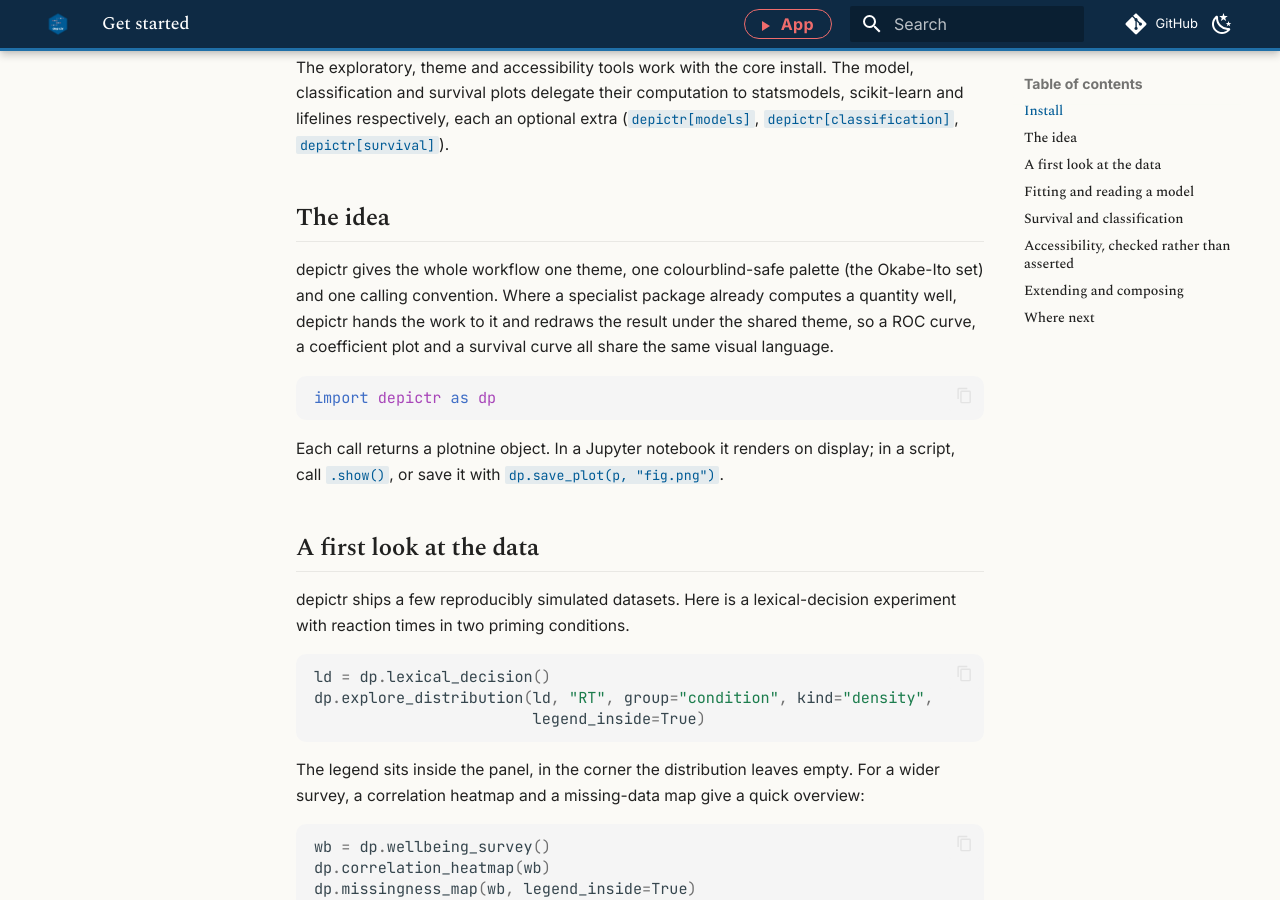
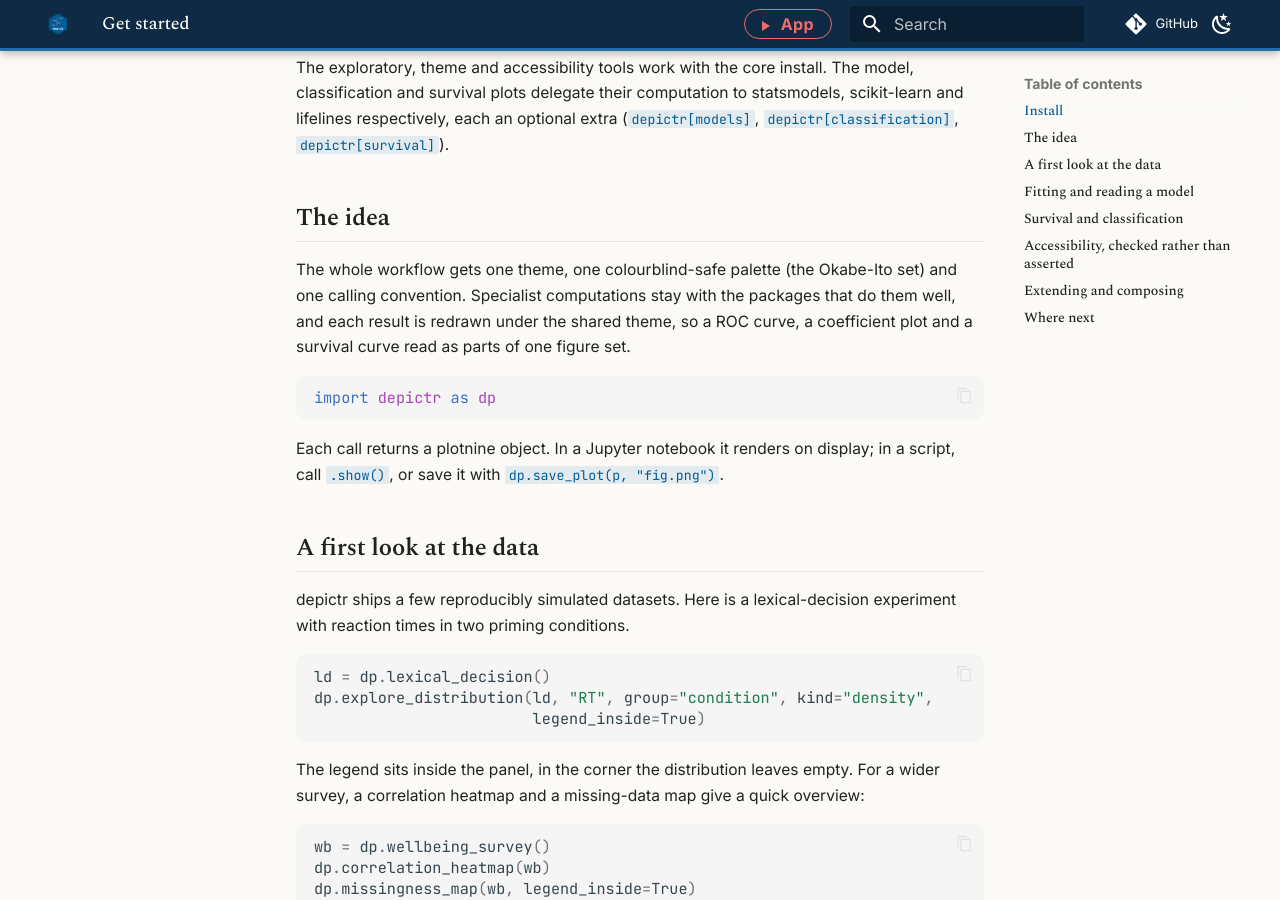
Before and after one commit to pablobernabeu/depictr-py, an MkDocs documentation site: the page built from docs/getting-started.md, in a window 1280 px wide and 900 px high, scrolled down 460 px. Built offline with MkDocs 1.6.1 and Material for MkDocs 9.7.7, drawn with Linux system fonts in a browser that asks for light colours; comment, search, counter and statistics services are not loaded; some of the changed text lies outside the part shown.

Commit message:
docs: home and Get started dedup with a second polish pass
Home keeps pitch, install, one teaser and signposts; repeated word echoes caught by the second polish pass are fixed. The Gallery nav already ran in workflow order.

Co-Authored-By: Claude Opus 4.8 <noreply@anthropic.com>

````diff
--- a/docs/getting-started.md
+++ b/docs/getting-started.md
@@ -19,11 +19,10 @@ statsmodels, scikit-learn and lifelines respectively, each an optional extra
 
 ## The idea
 
-depictr gives the whole workflow one theme, one colourblind-safe palette (the
-Okabe-Ito set) and one calling convention. Where a specialist package already
-computes a quantity well, depictr hands the work to it and redraws the result
-under the shared theme, so a ROC curve, a coefficient plot and a survival curve
-all share the same visual language.
+The whole workflow gets one theme, one colourblind-safe palette (the Okabe-Ito
+set) and one calling convention. Specialist computations stay with the packages
+that do them well, and each result is redrawn under the shared theme, so a ROC
+curve, a coefficient plot and a survival curve read as parts of one figure set.
 
 ```python
 import depictr as dp
@@ -91,13 +90,17 @@ dp.roc_curve_plot(ct["adverse_event"], ct["biomarker"])
 ## Accessibility, checked rather than asserted
 
 The default palette is the Okabe-Ito set, and that choice is verified rather than
-assumed. A Machado-2009 simulator and a CIE-Lab distance test report how far
-apart the palette's colours stay under each form of colour-vision deficiency.
+assumed. A simulator of colour-vision deficiency, based on the model of Machado,
+Oliveira and Fernandes (2009), and a CIE-Lab distance test measure how far apart
+the palette's colours stay under each form of deficiency.
 
 ```python
 dp.palette_safety()
 # {'min_delta_e': ..., 'safe': True, 'by_condition': {...}, ...}
 ```
+
+The gallery's [accessibility page](gallery/accessibility.md) renders this
+report in full.
 
 ## Extending and composing
 
````
Also changed, not shown: docs/index.md (+2 -10 lines).
